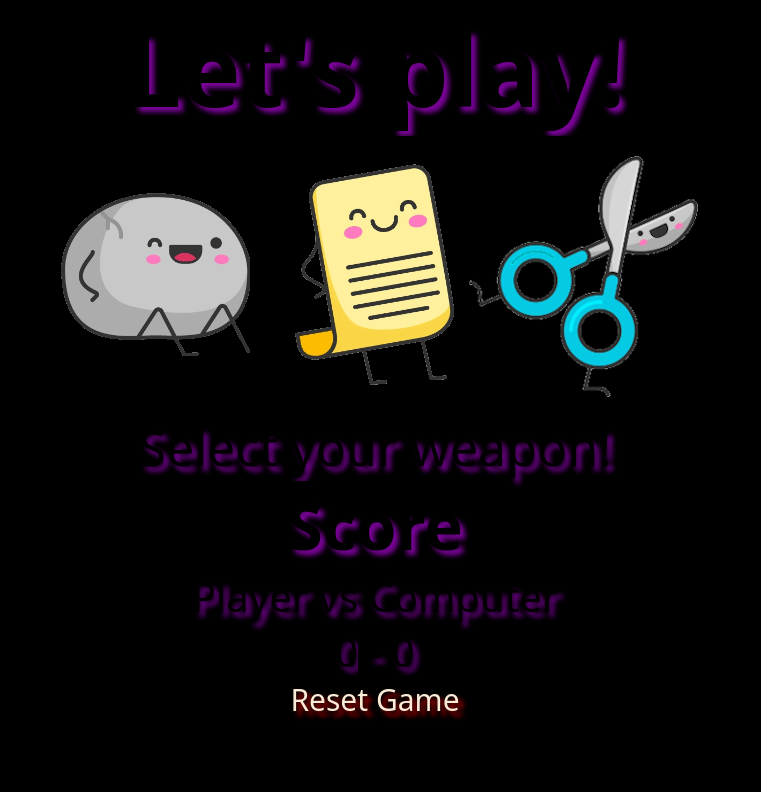
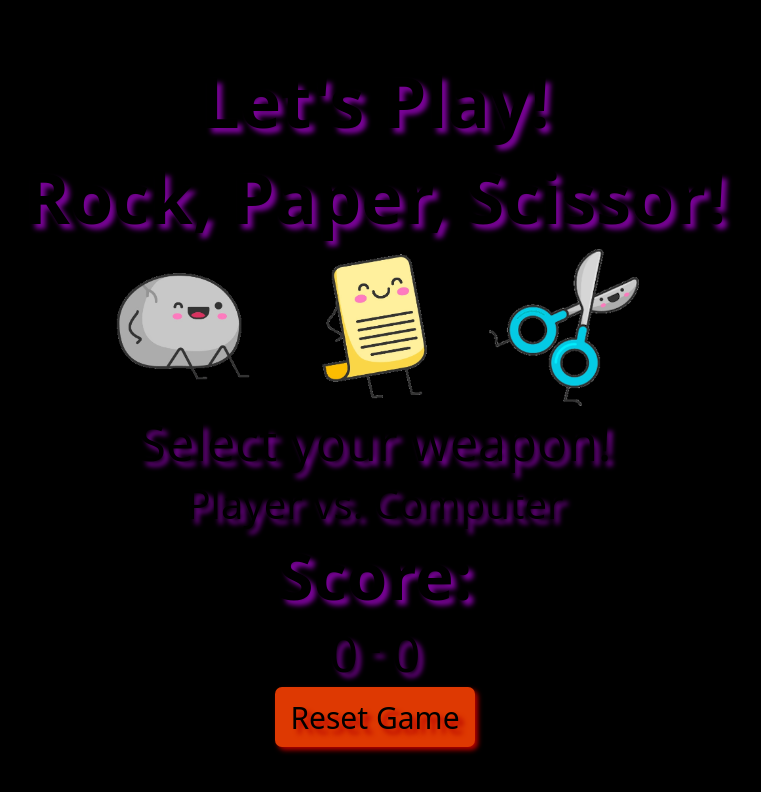
Before and after one commit to Matiasfalcon/rock-paper-scissors, a plain HTML site: page index.html in a window 1280 px wide. Both pictures are taken after a click on the button "Reset Game". Shown: the whole page, without its empty margins (265-1026 px from the left). Drawn offline with Linux system fonts and the light colour scheme; a web font is replaced by a local one.

Commit message:
applying good practices and some modifications to the already finished and functional code

```diff
--- a/index.html
+++ b/index.html
@@ -4,29 +4,37 @@
 <head>
     <meta charset="UTF-8">
     <meta name="viewport" content="width=device-width, initial-scale=1.0">
-    <link rel="stylesheet" href="style.css">
-    <title>Rock, Paper and Scissors game!</title>
+    <link rel="stylesheet" href="style/global.css">
+    <link rel="stylesheet" href="style/main.css">
+    <script defer src="script.js"></script>
+    <title>Rock, Paper, Scissor!</title>
 </head>
 
 <body>
-    <div class="ui-container">
-        <h1>Let's play!</h1>
-        <div class="opt-container">
-            <button class="btn-rock btn" id="Rock"><img src="images/rock.png" alt="rock"></button>
-            <button class="btn-paper btn" id="Paper"><img src="images/paper.png" alt="paper"></button>
-            <button class="btn-scissor btn" id="Scissor"><img src="images/scissor.png" alt="scissor"></button>
+    <div class="game-container">
+        <h1>Let's Play!</h1>
+        <h1>Rock, Paper, Scissor!</h1>
+        <div class="options-container">
+            <button class="btn-rock" id="rock">
+                <img src="images/rock.png" alt="rock">
+            </button>
+            <button class="btn-paper" id="paper">
+                <img src="images/paper.png" alt="paper">
+            </button>
+            <button class="btn-scissor" id="scissor">
+                <img src="images/scissor.png" alt="scissor">
+            </button>
         </div>
-        <p class="selection-in-game">Select your weapon!</p>
-        <h2>Score</h2>
-        <p>Player vs Computer</p>
+        <p class="selection-message">Welcome! Let's play Rock, Paper, Scissor!</p>
+        <p>Player vs. Computer</p>
+        <h2>Score:</h2>
         <div class="score-container">
-            <p class="p-score">0</p>
+            <p class="player-score">0</p>
             <p>&nbsp;-&nbsp;</p>
-            <p class="c-score"> 0</p>
+            <p class="computer-score">0</p>
         </div>
-        <button class="reset">Reset Game</button>
+        <button class="reset-game">Reset Game</button>
     </div>
-    <script src="script.js"></script>
 </body>
 
 </html>
--- a/script.js
+++ b/script.js
@@ -1,95 +1,73 @@
-let btnRock = document.querySelector(".btn-rock");
-let btnPaper = document.querySelector(".btn-paper");
-let btnScissor = document.querySelector(".btn-scissor");
-let selectionInGame = document.querySelector(".selection-in-game");
-let btnReset = document.querySelector(".reset");
-let pScore = document.querySelector(".p-score");
-let cScore = document.querySelector(".c-score");
-let pStartScore = 1;
-let cStartScore = 1;
+// Get elements from the DOM
+const btnRock = document.querySelector(".btn-rock");
+const btnPaper = document.querySelector(".btn-paper");
+const btnScissor = document.querySelector(".btn-scissor");
+const selectionMessage = document.querySelector(".selection-message");
+const btnReset = document.querySelector(".reset-game");
+const playerScoreElement = document.querySelector(".player-score");
+const computerScoreElement = document.querySelector(".computer-score");
 
-btnRock.addEventListener("click", handleClick);
-btnPaper.addEventListener("click", handleClick);
-btnScissor.addEventListener("click", handleClick);
+// Initial scores
+let playerScore = 0;
+let computerScore = 0;
+
+// Adding event listeners
+btnRock.addEventListener("click", () => handleButtonClick("Rock"));
+btnPaper.addEventListener("click", () => handleButtonClick("Paper"));
+btnScissor.addEventListener("click", () => handleButtonClick("Scissor"));
 btnReset.addEventListener("click", resetGame);
 
-// function to reset game
+// Game restart function
 function resetGame() {
-    pStartScore = 1;
-    cStartScore = 1;
-    cScore.innerHTML = 0;
-    pScore.innerHTML = 0;
-    selectionInGame.innerHTML = "Select your weapon!";
+    playerScore = 0;
+    computerScore = 0;
+    playerScoreElement.textContent = playerScore;
+    computerScoreElement.textContent = computerScore;
+    updateSelectionMessage("Select your weapon!");
 }
 
-//function to hadle click event
-function handleClick() {
-    playRound(this.id);
+// Function to handle the click of a button
+function handleButtonClick(playerSelection) {
+    playRound(playerSelection);
 }
 
-// function for computer choice
+// Computer selection function
 function getComputerChoice() {
     const options = ["Rock", "Paper", "Scissor"];
-    let random = Math.floor(Math.random() * 3);
-    return options[random];
+    const randomIndex = Math.floor(Math.random() * options.length);
+    return options[randomIndex];
 }
 
-// function that plays a single round
+// Function that plays a round
 function playRound(playerSelection) {
-    let computerSelection = getComputerChoice();
-    // checking comparison
-    if (playerSelection == computerSelection) {
-        selectionInGame.innerHTML = `${playerSelection} vs ${computerSelection}`;
-        pScore.innerHTML = pStartScore++;
-        cScore.innerHTML = cStartScore++;
-        return console.log("Draw")
-    } else {
-        if (playerSelection == "Paper" & computerSelection == "Scissor") {
-            selectionInGame.innerHTML = `${playerSelection} vs ${computerSelection}`;
-            cScore.innerHTML = cStartScore++;
-            return console.log("Lose")
-        } else {
-            if (playerSelection == "Rock" & computerSelection == "Paper") {
-                selectionInGame.innerHTML = `${playerSelection} vs ${computerSelection}`
-                cScore.innerHTML = cStartScore++;
-                return console.log("Lose")
-            } else {
-                if (playerSelection == "Scissor" & computerSelection == "Rock") {
-                    selectionInGame.innerHTML = `${playerSelection} vs ${computerSelection}`
-                    cScore.innerHTML = cStartScore++;
-                    return console.log("Lose")
-                } else {
-                    selectionInGame.innerHTML = `${playerSelection} vs ${computerSelection}`
-                    pScore.innerHTML = pStartScore++;
-                    return console.log("Win")
-                }
-            }
-        }
+    const computerSelection = getComputerChoice();
+    updateSelectionMessage(`${playerSelection} vs ${computerSelection}`);
+    const result = compareChoices(playerSelection, computerSelection);
+
+    if (result === "win") {
+        playerScore++;
+    } else if (result === "lose") {
+        computerScore++;
     }
+
+    playerScoreElement.textContent = playerScore;
+    computerScoreElement.textContent = computerScore;
 }
 
-// function to play entire game
-function playGame() {
-    console.log("Welcome! let's Play Rock, Paper and Scissors game!");
-    let playerScore = 0;
-    let computerScore = 0;
-    // five round loop
-    for (let i = 0; i < 5; i++) {
-        let pSelection = prompt("select option(Rock, Scissors or Paper)");
-        let cSelection = getComputerChoice();;
-        let result = playRound(pSelection, cSelection);
-        // checking if player win or loose
-        if (result[4] == 'w') {
-            playerScore++;
-        } else {
-            if (result[4] == 'l') {
-                computerScore++;
-            } else {
-                computerScore++;
-                playerScore++;
-            }
-        }
-        console.log(result);
-    }
-    console.log(`Final Score: Player = ${playerScore} Computer = ${computerScore}`);
+// Function to compare the choices of the player and the computer
+function compareChoices(playerSelection, computerSelection) {
+    const winMap = {
+        Rock: "Scissor",
+        Paper: "Rock",
+        Scissor: "Paper",
+    };
+
+    return winMap[playerSelection] === computerSelection ? "win" :
+        winMap[computerSelection] === playerSelection ? "lose" :
+            "draw";
 }
+
+// Function to update the selection message
+function updateSelectionMessage(message) {
+    selectionMessage.textContent = message;
+}
--- a/style.css
+++ /dev/null
@@ -1,74 +0,0 @@
-@import url('https://fonts.googleapis.com/css2?family=Nabla&display=swap');
-
-* {
-    font-family: "Nabla", system-ui;
-    margin: 0;
-    padding: 0;
-    background-color: #000000;
-}
-/* main section */
-.ui-container{
-    display: flex;
-    flex-direction: column;
-    align-items: center;
-    justify-content: center;
-    height: 90vh;
-}
-
-h1{
-    font-size: 100px;
-    text-shadow: 5px 5px 5px #7a0398;
-}
-
-p{
-    font-size: 40px;
-    text-shadow: 5px 5px 5px #7a0398;
-}
-
-/* option section */
-.opt-container{
-    display: flex;
-    align-items: center;
-    justify-content: space-around;
-    height: 60%;
-    width: 50%;
-}
-
-/* buttons */
-.btn-rock, .btn-paper, .btn-scissor{
-    width: 20%;
-    height: 40%;
-    border: none;
-    cursor: pointer;
-    display: flex;
-    justify-content: center;
-    align-items: center;
-}
-
-/* socre section */
-h2{
-    font-size: 65px;
-    text-shadow: 5px 5px 5px #7a0398;
-}
-
-.score-container{
-    display: flex;
-    justify-content: space-between;
-
-}
-
-.selection-in-game{
-    font-size: 50px;
-    text-shadow: 5px 5px 5px #7a0398;
-}
-
-/* reset game */
-.reset{
-    border: none;
-    width: 200px;
-    height: 60px;
-    color: antiquewhite;
-    font-size: 30px;
-    cursor: pointer;
-    text-shadow: 5px 5px 5px #b50101;
-}
--- /dev/null
+++ b/style/global.css
@@ -0,0 +1,10 @@
+/* Import font from Google Fonts */
+@import url('https://fonts.googleapis.com/css2?family=Nabla&display=swap');
+
+/* Global styles */
+* {
+  font-family: "Nabla", system-ui;
+  margin: 0;
+  padding: 0;
+  box-sizing: border-box;
+}
--- /dev/null
+++ b/style/main.css
@@ -0,0 +1,88 @@
+/* Main section */
+body {
+  display: flex;
+  align-items: center;
+  justify-content: center;
+  flex-direction: column;
+  background-color: #000000;
+  height: 100vh;
+}
+
+.game-container {
+  display: flex;
+  flex-direction: column;
+  align-items: center;
+  justify-content: center;
+}
+
+h1 {
+  font-size: 70px;
+  text-shadow: 5px 5px 5px #7a0398;
+}
+
+p {
+  font-size: 40px;
+  text-shadow: 5px 5px 5px #7a0398;
+}
+
+/* Option section */
+.options-container {
+  display: flex;
+  align-items: center;
+  justify-content: space-between;
+  width: 30em;
+}
+
+/* Buttons */
+.btn-rock,
+.btn-paper,
+.btn-scissor {
+  width: 20%;
+  height: 40%;
+  border: none;
+  cursor: pointer;
+  display: flex;
+  justify-content: center;
+  align-items: center;
+  border: none;
+  background-color: unset;
+}
+
+img{
+  width: 170%;
+}
+
+/* Score section */
+h2 {
+  font-size: 65px;
+  text-shadow: 5px 5px 5px #7a0398;
+}
+
+.score-container {
+  display: flex;
+  justify-content: space-between;
+}
+
+.player-score,
+.computer-score {
+  font-size: 50px;
+  text-shadow: 5px 5px 5px #7a0398;
+}
+
+.selection-message {
+  font-size: 50px;
+  text-shadow: 5px 5px 5px #7a0398;
+}
+
+/* Reset game */
+.reset-game {
+  border: #3b0000;
+  border-radius: 7px;
+  width: 200px;
+  height: 60px;
+  background-color: rgb(222, 57, 2);
+  font-size: 30px;
+  cursor: pointer;
+  text-shadow: 5px 5px 5px #b50101;
+  box-shadow: 3px 3px 5px #b50101;
+}
```
